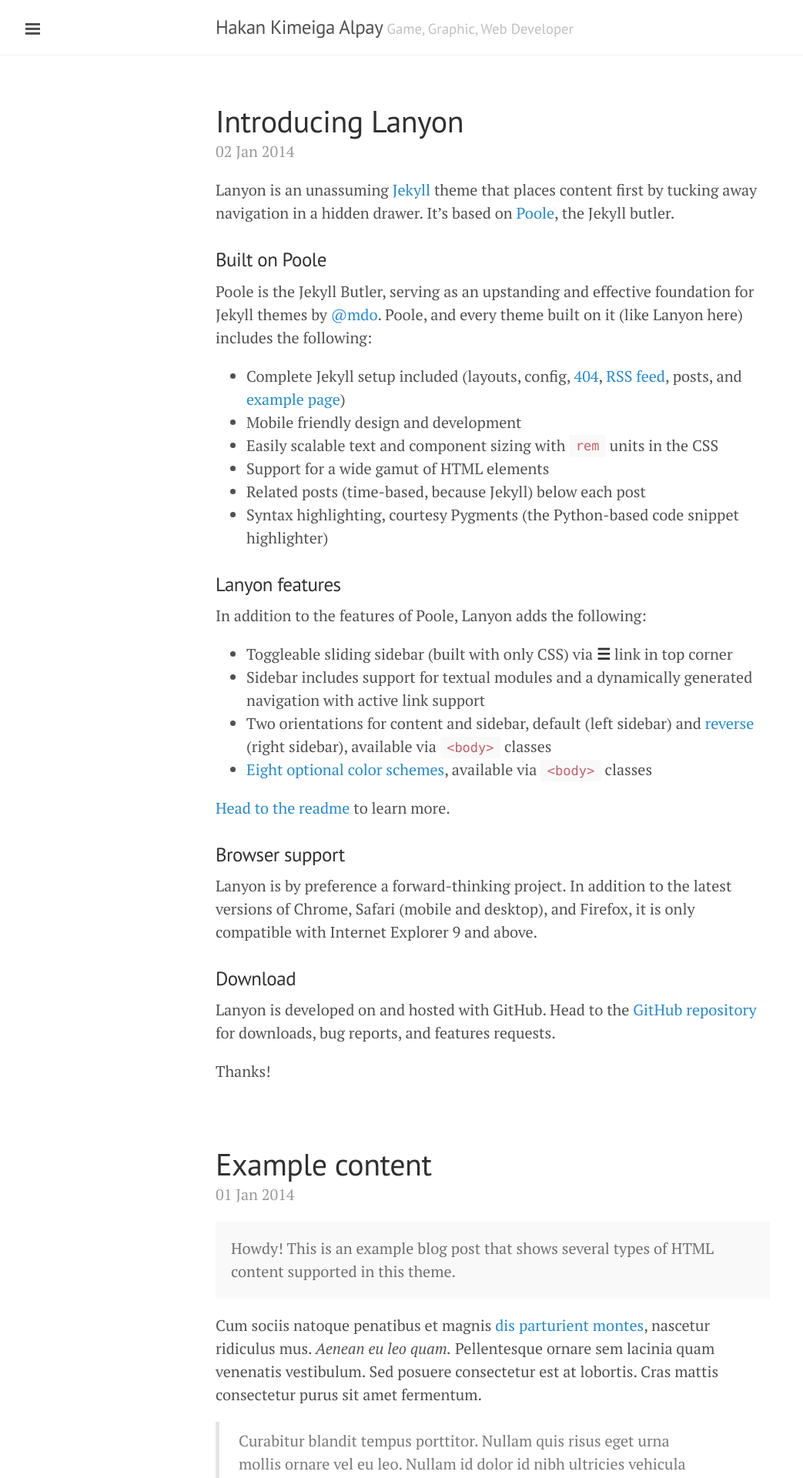
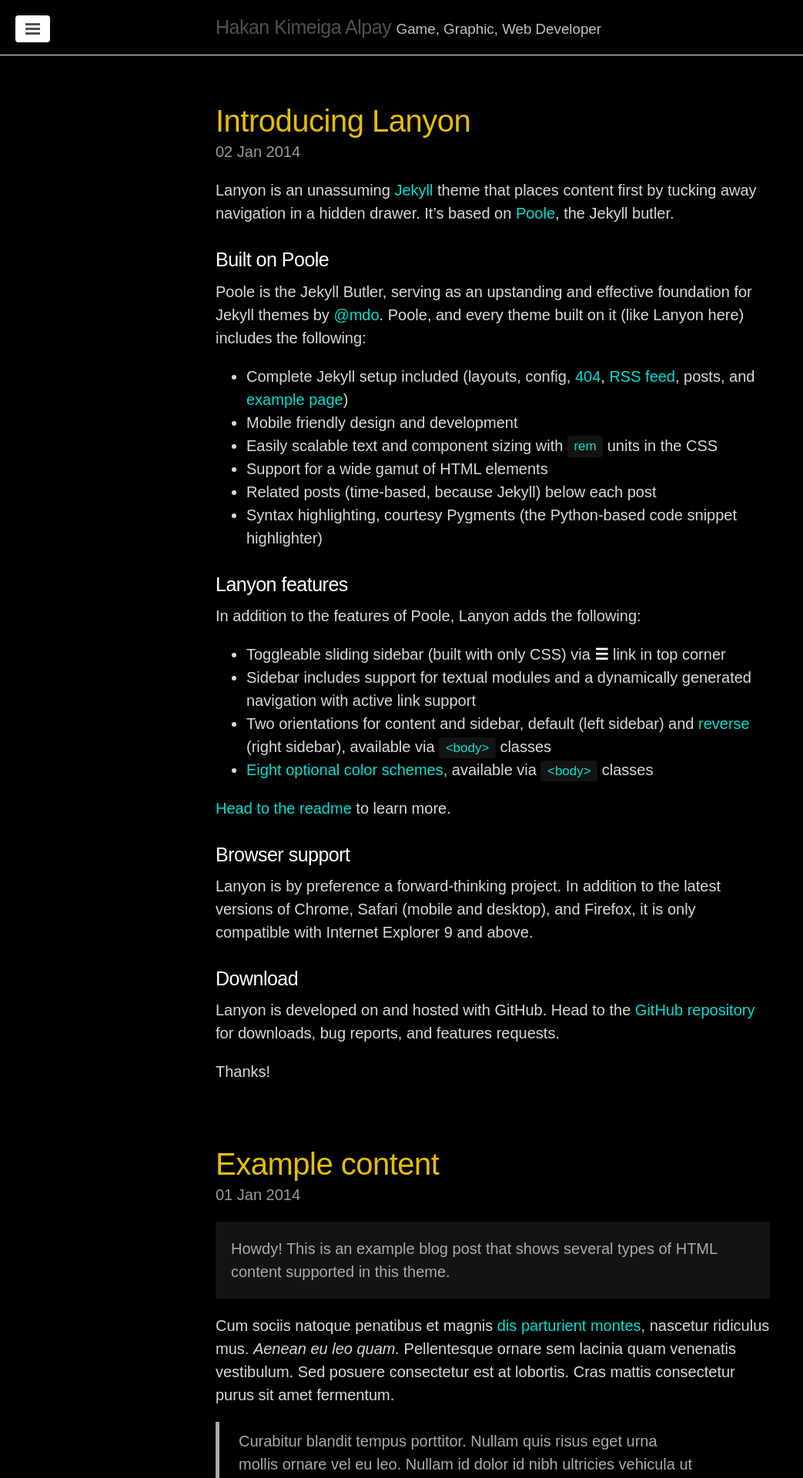
Before and after one commit to Kimeiga/kimeiga.github.io-lanyon, a Jekyll site: the page built from index.html, in a window 1280 px wide. Shown: the top 1920 px of the page at 77% size, without its empty margins (0-1043 px from the left). Built offline with Jekyll 4.4.1, drawn with Linux system fonts in a browser that asks for light colours; some web fonts are replaced.

Commit message:
initial kimeiga theme

```diff
--- a/_includes/head.html
+++ b/_includes/head.html
@@ -18,6 +18,8 @@
   <link rel="stylesheet" href="{{ "/public/css/poole.css "| relative_url }}">
   <link rel="stylesheet" href="{{ "/public/css/syntax.css" | relative_url }}">
   <link rel="stylesheet" href="{{ "/public/css/lanyon.css" | relative_url }}">
+  <link rel="stylesheet" href="{{ "/public/css/kimeiga.css" | relative_url }}">
+
   <link rel="stylesheet" href="https://fonts.googleapis.com/css?family=PT+Serif:400,400italic,700%7CPT+Sans:400">
 
   <!-- Icons -->
--- /dev/null
+++ b/public/css/kimeiga.scss
@@ -0,0 +1,114 @@
+---
+---
+
+/*
+ * ┬┌─┬┌┬┐┌─┐┬┌─┐┌─┐  ┌─┐┌┬┐┬ ┬┬  ┌─┐┌─┐
+ * ├┴┐││││├┤ ││ ┬├─┤  └─┐ │ └┬┘│  ├┤ └─┐
+ * ┴ ┴┴┴ ┴└─┘┴└─┘┴ ┴  └─┘ ┴  ┴ ┴─┘└─┘└─┘
+ */
+
+/* colors for Kimeiga theme */
+
+$gold: #E6BF00;
+$cyan: #00E0D5;
+$grey: #d8d8d8;
+$dark-grey: #131313;
+$white: #ffffff;
+$black: #000000;
+
+@import url('https://rsms.me/inter/inter-ui.css');
+
+* {
+	font-family: 'Inter UI', sans-serif !important;
+	// font-weight: 300;
+}
+
+body{
+	color: $grey;
+
+	.sidebar {
+		background-color: $gold;
+		color: $black;
+		h1 {
+			color: white;
+			font-weight: 800;
+			font-size: 3.25rem;
+			margin: -20px 0;
+		}
+	}
+
+	background-color: $black;
+	.content a {
+		color: $cyan;
+		&:hover {
+			color: $gold;
+		}
+	}
+
+	.related-posts li a:hover {
+		color: $cyan;
+	}
+
+	h1,	h2,	h3,	h4,	h5,	h6,	strong {
+		color: $white;
+	}
+	blockquote {
+		color: #aaaaaa;
+		border-left: .25rem solid #aaaaaa;
+	}
+	abbr {
+		color: #aaaaaa;
+	}
+	code {
+		color: $cyan;
+		background-color: $dark-grey;
+	}
+	pre {
+		background-color: $dark-grey;
+	}
+	.message {
+		color: #aaaaaa;
+		background-color: $dark-grey;
+	}
+	.page-title {
+		color: $gold;
+	}
+	.post-title {
+		color: $gold;
+		a {
+			color: $gold;
+		}
+	}
+
+	tbody tr:nth-child(odd) td,
+	tbody tr:nth-child(odd) th {
+	background-color: $dark-grey;
+	}
+
+	.post-date {
+		color: #9a9a9a;
+	}
+
+	.related-posts li a {
+		color: $gold;
+		small {
+			font-size: 75%;
+			color: #999;
+		}
+		a:hover {
+			color: $cyan;
+			small {
+				color: inherit;
+			}
+		}
+	}
+
+	.pagination {
+		font-family: 'Yantramanav', Helvetica, Arial, sans-serif;
+		color: $grey;
+	}
+
+	a.pagination-item:hover {
+		background-color: #f5f5f5;
+	}
+}
```
Also changed, not shown: thanks.md (added, +15 -0 lines).
